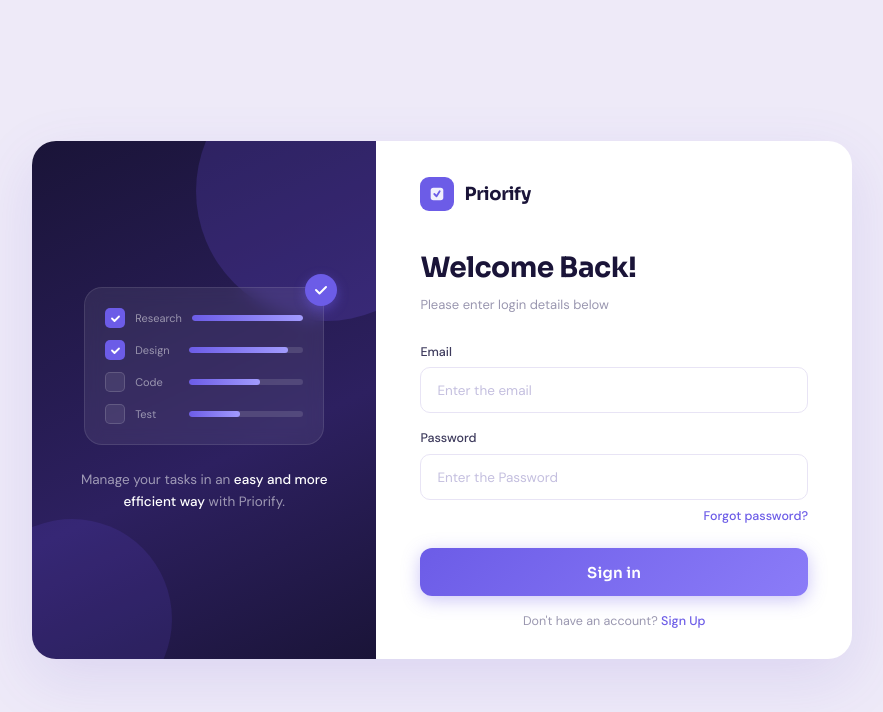
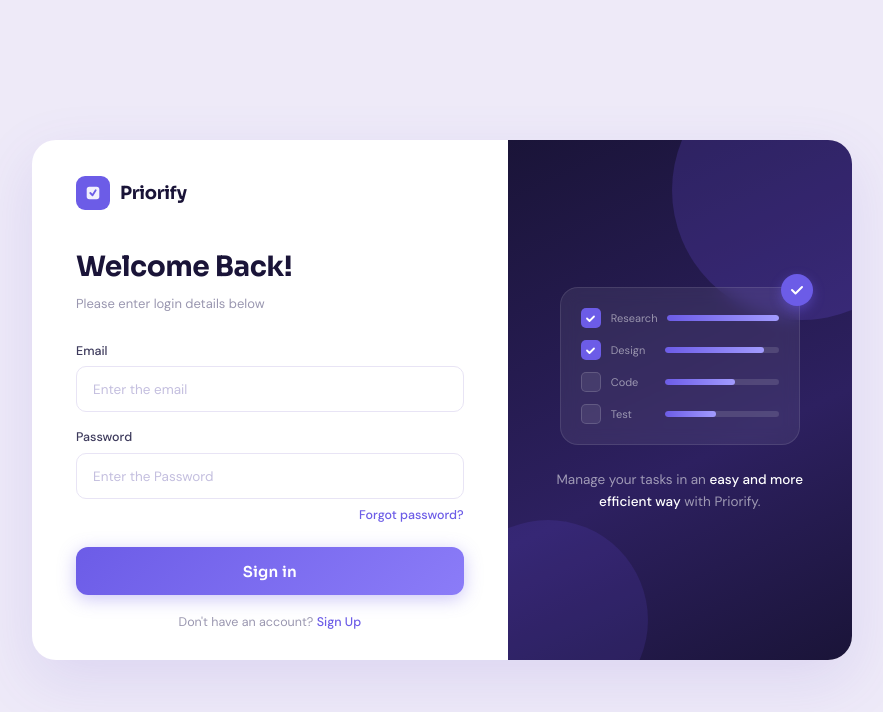
Before and after one commit to MoeezSalman/Priorify, a React (Vite) app in the folder priorify/: page /login in a window 1280 px wide. Shown: the top 712 px of the page, without its empty margins (198-1081 px from the left). Built offline with nearby package versions, Linux system fonts and the light colour scheme.

Commit message:
Resolve login page issue

```diff
--- a/priorify/src/components/Login.jsx
+++ b/priorify/src/components/Login.jsx
@@ -20,6 +20,7 @@ const styles = `
     display: flex;
     width: 820px;
     max-width: 100%;
+    height: 520px;
     background: #fff;
     border-radius: 24px;
     overflow: hidden;
@@ -32,7 +33,7 @@ const styles = `
     padding: 36px 44px 28px;
     display: flex;
     flex-direction: column;
-    min-width: 0;
+    overflow-y: auto;
   }
 
   .logo-row {
@@ -124,20 +125,17 @@ const styles = `
     margin-bottom: 24px;
   }
 
-  .forgot-row a,
   .forgot-btn {
+    background: transparent;
+    border: none;
     font-size: 12.5px;
     color: #6c5ce7;
     font-weight: 500;
-    text-decoration: none;
-    background: transparent;
-    border: none;
     cursor: pointer;
+    font-family: 'DM Sans', sans-serif;
     padding: 0;
-    font-family: 'DM Sans', sans-serif;
   }
 
-  .forgot-row a:hover,
   .forgot-btn:hover { text-decoration: underline; }
 
   .btn-submit {
@@ -333,37 +331,33 @@ const styles = `
 
   .success-sub { font-size: 13px; color: #9a97b0; }
 
-  /* ─── RESPONSIVE ─── */
-
-  /* Tablet: hide decorative right panel, keep it compact */
-  @media (max-width: 680px) {
-    body {
-      padding: 0;
-      align-items: flex-start;
-    }
+  /* ── MOBILE RESPONSIVE ── */
+  @media (max-width: 640px) {
+    body { padding: 0; align-items: stretch; }
 
     .card {
       flex-direction: column;
       width: 100%;
-      max-width: 100%;
+      height: 100dvh;
       border-radius: 0;
-      min-height: 100vh;
       box-shadow: none;
     }
 
-    /* Right panel becomes a slim top banner on mobile */
+    /* Right panel becomes a compact header strip on mobile */
     .right-panel {
       width: 100%;
       flex-direction: row;
-      justify-content: center;
+      justify-content: space-between;
       align-items: center;
-      padding: 18px 24px;
+      padding: 20px 24px;
       gap: 16px;
       flex-shrink: 0;
+      height: auto;
+      min-height: 120px;
     }
 
     .right-panel::before {
-      top: -60px; right: -60px;
+      top: -50px; right: -50px;
       width: 160px; height: 160px;
     }
 
@@ -372,51 +366,58 @@ const styles = `
       width: 130px; height: 130px;
     }
 
-    /* Hide task card on mobile banner */
-    .task-card { display: none; }
-
-    .right-text {
-      display: flex;
-      align-items: center;
-      gap: 12px;
-    }
-
-    /* Show a small logo icon in banner */
-    .right-text::before {
-      content: '';
-      display: inline-block;
-      width: 36px; height: 36px;
-      background: rgba(255,255,255,0.12);
-      border-radius: 10px;
+    .task-card {
+      max-width: 180px;
+      padding: 14px 14px;
       flex-shrink: 0;
     }
 
-    .right-text p {
-      font-size: 13px;
-      text-align: left;
+    .check-float {
+      width: 26px; height: 26px;
+      top: -10px; right: -10px;
     }
 
+    .task-item { margin-bottom: 8px; gap: 7px; }
+
+    .task-check { width: 16px; height: 16px; border-radius: 4px; }
+    .task-check svg { width: 9px; height: 9px; }
+
+    .task-label { font-size: 10px; min-width: 36px; }
+
+    .task-bar { height: 5px; }
+
+    .right-text { flex: 1; text-align: left; }
+    .right-text p { font-size: 12px; }
+
+    /* Left panel takes remaining space */
     .left-panel {
       flex: 1;
-      padding: 28px 24px 32px;
+      padding: 28px 24px 24px;
+      overflow-y: auto;
     }
 
-    .logo-row { margin-bottom: 24px; }
+    .logo-row { margin-bottom: 20px; }
 
-    .form-title { font-size: 24px; }
+    .form-title { font-size: 22px; }
+    .form-sub { font-size: 12px; margin-bottom: 20px; }
+
+    .field { margin-bottom: 12px; }
+    .field input { height: 42px; font-size: 13px; }
+
+    .forgot-row { margin-bottom: 18px; }
+
+    .btn-submit { height: 44px; font-size: 14px; }
+
+    .signup-row { padding-top: 12px; }
   }
 
-  /* Small phones */
-  @media (max-width: 400px) {
-    .left-panel {
-      padding: 24px 18px 28px;
-    }
-
-    .form-title { font-size: 22px; }
-
-    .field input { height: 44px; font-size: 14px; }
-
-    .btn-submit { height: 46px; font-size: 14px; }
+  /* Tablet: shrink side panel a bit */
+  @media (min-width: 641px) and (max-width: 820px) {
+    .card { width: 100%; height: auto; min-height: 500px; }
+    .left-panel { padding: 28px 28px 24px; }
+    .right-panel { width: 38%; padding: 28px 18px; }
+    .task-card { max-width: 200px; }
+    .form-title { font-size: 24px; }
   }
 `;
 
@@ -457,25 +458,19 @@ export default function Login() {
       const res = await fetch(`${API_BASE}/api/admin/login`, {
         method: "POST",
         headers: { "Content-Type": "application/json" },
-        body: JSON.stringify({
-          username: form.email,
-          password: form.password,
-        }),
+        body: JSON.stringify({ username: form.email, password: form.password }),
       });
 
       const data = await res.json();
 
       if (!res.ok) {
-        setErrors((prev) => ({
-          ...prev,
-          password: data.message || "Login failed",
-        }));
+        setErrors((prev) => ({ ...prev, password: data.message || "Login failed" }));
         return;
       }
       localStorage.setItem("loggedInUser", JSON.stringify(data.admin));
       setSubmitted(true);
       setTimeout(() => navigate("/dashboard"), 800);
-    } catch (err) {
+    } catch {
       setErrors((prev) => ({
         ...prev,
         password: "Backend not reachable (check server running on 5000)",
@@ -485,12 +480,68 @@ export default function Login() {
     }
   };
 
-  const handleForgotPassword = async () => {
+  return (
+    <>
+      <style>{styles}</style>
+      <div className="card">
+        {/* LEFT */}
+        <div className="left-panel">
+          <div className="logo-row">
+            <div className="logo-icon">
+              <svg viewBox="0 0 20 20" fill="none">
+                <rect x="3" y="3" width="14" height="14" rx="3" fill="white" fillOpacity="0.9"/>
+                <path d="M7 10l2.5 2.5L13 7" stroke="#6c5ce7" strokeWidth="2" strokeLinecap="round" strokeLinejoin="round"/>
+              </svg>
+            </div>
+            <span className="logo-name">Priorify</span>
+          </div>
+
+          {submitted ? (
+            <div className="success-overlay">
+              <div className="success-icon">
+                <svg width="32" height="32" viewBox="0 0 32 32" fill="none">
+                  <path d="M6 16l7 7 13-13" stroke="white" strokeWidth="2.5" strokeLinecap="round" strokeLinejoin="round"/>
+                </svg>
+              </div>
+              <div className="success-title">Welcome Back! 👋</div>
+              <div className="success-sub">You're signed in successfully.<br/>Redirecting to your dashboard…</div>
+            </div>
+          ) : (
+            <>
+              <div className="form-title">Welcome Back!</div>
+              <div className="form-sub">Please enter login details below</div>
+
+              <div className="field">
+                <label>Email</label>
+                <input
+                  type="email" placeholder="Enter the email"
+                  value={form.email} onChange={handleChange("email")}
+                  className={errors.email ? "error" : ""}
+                  autoComplete="off"
+                />
+                {errors.email && <div className="error-msg">{errors.email}</div>}
+              </div>
+
+              <div className="field">
+                <label>Password</label>
+                <input
+                  type="password" placeholder="Enter the Password"
+                  value={form.password} onChange={handleChange("password")}
+                  className={errors.password ? "error" : ""}
+                  autoComplete="new-password"
+                />
+                {errors.password && <div className="error-msg">{errors.password}</div>}
+              </div>
+
+              <div className="forgot-row">
+                <button
+                  type="button"
+                  className="forgot-btn"
+                  onClick={async () => {
                     if (!form.email) {
                       setErrors((p) => ({ ...p, email: "Enter email first." }));
                       return;
                     }
-
                     try {
                       const res = await fetch(`${API_BASE}/api/admin/forgot-password`, {
                         method: "POST",
@@ -498,23 +549,32 @@ export default function Login() {
                         body: JSON.stringify({ username: form.email }),
                       });
                       const data = await res.json();
-
                       if (!res.ok) {
                         setErrors((p) => ({ ...p, email: data.message || "Failed to send OTP" }));
                         return;
                       }
-
                       navigate("/forgot", { state: { email: form.email } });
                     } catch {
                       setErrors((p) => ({ ...p, email: "Backend not reachable" }));
                     }
-  };
+                  }}
+                >
+                  Forgot password?
+                </button>
+              </div>
 
-  return (
-    <>
-      <style>{styles}</style>
-      <div className="card">
-        {/* RIGHT PANEL — comes first in DOM so it appears on top on mobile */}
+              <button className="btn-submit" onClick={handleSubmit} disabled={loading}>
+                {loading ? "Signing in…" : "Sign in"}
+              </button>
+
+              <div className="signup-row">
+                Don't have an account? <a href="./Signup">Sign Up</a>
+              </div>
+            </>
+          )}
+        </div>
+
+        {/* RIGHT */}
         <div className="right-panel">
           <div className="task-card">
             <div className="check-float">
@@ -545,80 +605,6 @@ export default function Login() {
             <p>Manage your tasks in an <strong>easy and more efficient way</strong> with Priorify.</p>
           </div>
         </div>
-
-        {/* LEFT PANEL */}
-        <div className="left-panel">
-          <div className="logo-row">
-            <div className="logo-icon">
-              <svg viewBox="0 0 20 20" fill="none">
-                <rect x="3" y="3" width="14" height="14" rx="3" fill="white" fillOpacity="0.9"/>
-                <path d="M7 10l2.5 2.5L13 7" stroke="#6c5ce7" strokeWidth="2" strokeLinecap="round" strokeLinejoin="round"/>
-              </svg>
-            </div>
-            <span className="logo-name">Priorify</span>
-          </div>
-
-          {submitted ? (
-            <div className="success-overlay">
-              <div className="success-icon">
-                <svg width="32" height="32" viewBox="0 0 32 32" fill="none">
-                  <path d="M6 16l7 7 13-13" stroke="white" strokeWidth="2.5" strokeLinecap="round" strokeLinejoin="round"/>
-                </svg>
-              </div>
-              <div className="success-title">Welcome Back! 👋</div>
-              <div className="success-sub">You're signed in successfully.<br/>Redirecting to your dashboard…</div>
-            </div>
-          ) : (
-            <>
-              <div className="form-title">Welcome Back!</div>
-              <div className="form-sub">Please enter login details below</div>
-
-              <div className="field">
-                <label>Email</label>
-                <input
-                  type="email"
-                  placeholder="Enter the email"
-                  value={form.email}
-                  onChange={handleChange("email")}
-                  className={errors.email ? "error" : ""}
-                  autoComplete="off"
-                />
-                {errors.email && <div className="error-msg">{errors.email}</div>}
-              </div>
-
-              <div className="field">
-                <label>Password</label>
-                <input
-                  type="password"
-                  placeholder="Enter the Password"
-                  value={form.password}
-                  onChange={handleChange("password")}
-                  className={errors.password ? "error" : ""}
-                  autoComplete="new-password"
-                />
-                {errors.password && <div className="error-msg">{errors.password}</div>}
-              </div>
-
-              <div className="forgot-row">
-                <button
-                  type="button"
-                  className="forgot-btn"
-                  onClick={handleForgotPassword}
-                >
-                  Forgot password?
-                </button>
-              </div>
-
-              <button className="btn-submit" onClick={handleSubmit} disabled={loading}>
-                {loading ? "Signing in…" : "Sign in"}
-              </button>
-
-              <div className="signup-row">
-                Don't have an account? <a href="./Signup">Sign Up</a>
-              </div>
-            </>
-          )}
-        </div>
       </div>
     </>
   );
```
Lines whose indentation alone changed are shown as unchanged.
